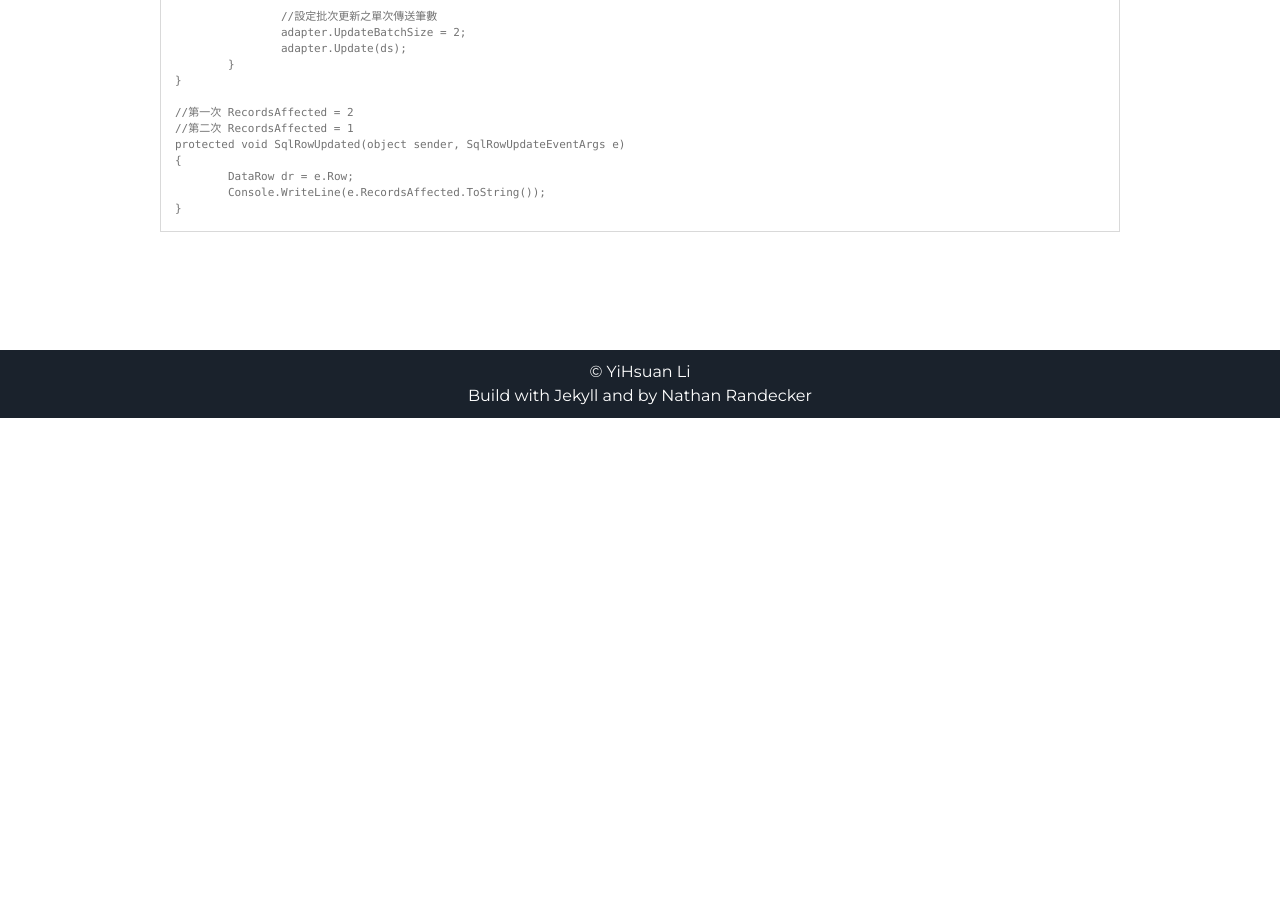
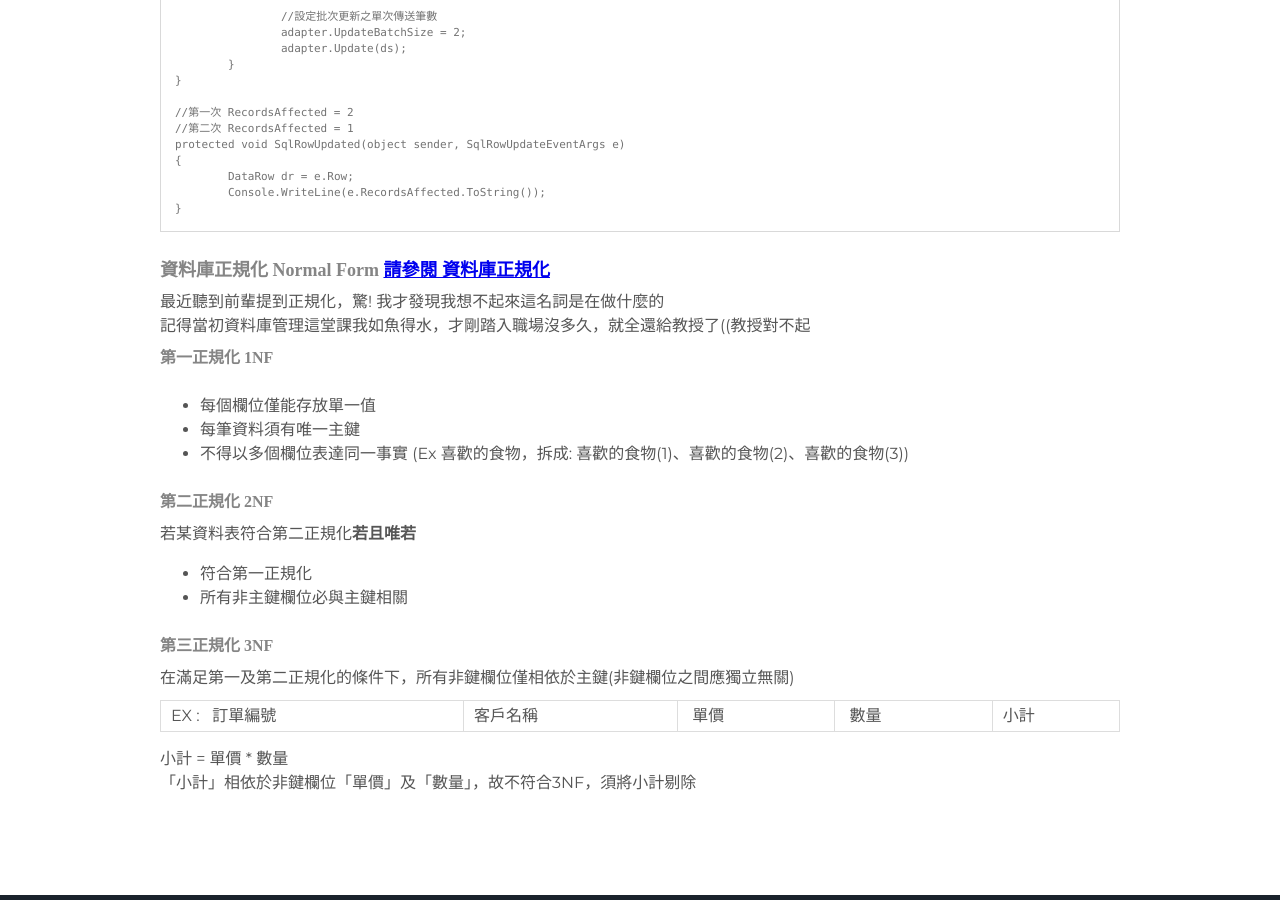
Before and after one commit to YiHsuanLi0113/YiHsuanLi0113.github.io, a Jekyll site: the page built from index.md, in a window 1280 px wide and 900 px high, scrolled down 6628 px. Built offline with Jekyll 4.4.1, drawn with Linux system fonts in a browser that asks for light colours; our own code applies the rules of GitHub Pages for plain Markdown files; before the commit the page ends 7046 px from its top, so only the background shows below that.

Commit message:
新增筆計:  資料庫正規化

````diff
--- a/index.md
+++ b/index.md
@@ -298,3 +298,37 @@ protected void SqlRowUpdated(object sender, SqlRowUpdateEventArgs e)
 	Console.WriteLine(e.RecordsAffected.ToString());
 }
 ```
+
+### 資料庫正規化 Normal Form [請參閱 資料庫正規化](http://job.achi.idv.tw/2013/04/21/database-normalization/)
+
+最近聽到前輩提到正規化，驚! 我才發現我想不起來這名詞是在做什麼的
+
+記得當初資料庫管理這堂課我如魚得水，才剛踏入職場沒多久，就全還給教授了((教授對不起
+
+
+
+#### 第一正規化 1NF
+
+* 每個欄位僅能存放單一值
+
+* 每筆資料須有唯一主鍵
+
+* 不得以多個欄位表達同一事實 (Ex 喜歡的食物，拆成: 喜歡的食物(1)、喜歡的食物(2)、喜歡的食物(3))
+
+#### 第二正規化 2NF
+
+若某資料表符合第二正規化**若且唯若**
+
+* 符合第一正規化
+
+* 所有非主鍵欄位必與主鍵相關
+
+#### 第三正規化 3NF
+
+在滿足第一及第二正規化的條件下，所有非鍵欄位僅相依於主鍵(非鍵欄位之間應獨立無關)
+
+EX :   訂單編號  |  客戶名稱  |  單價  |  數量  |  小計
+
+小計 = 單價 * 數量
+
+「小計」相依於非鍵欄位「單價」及「數量」，故不符合3NF，須將小計剔除
````
